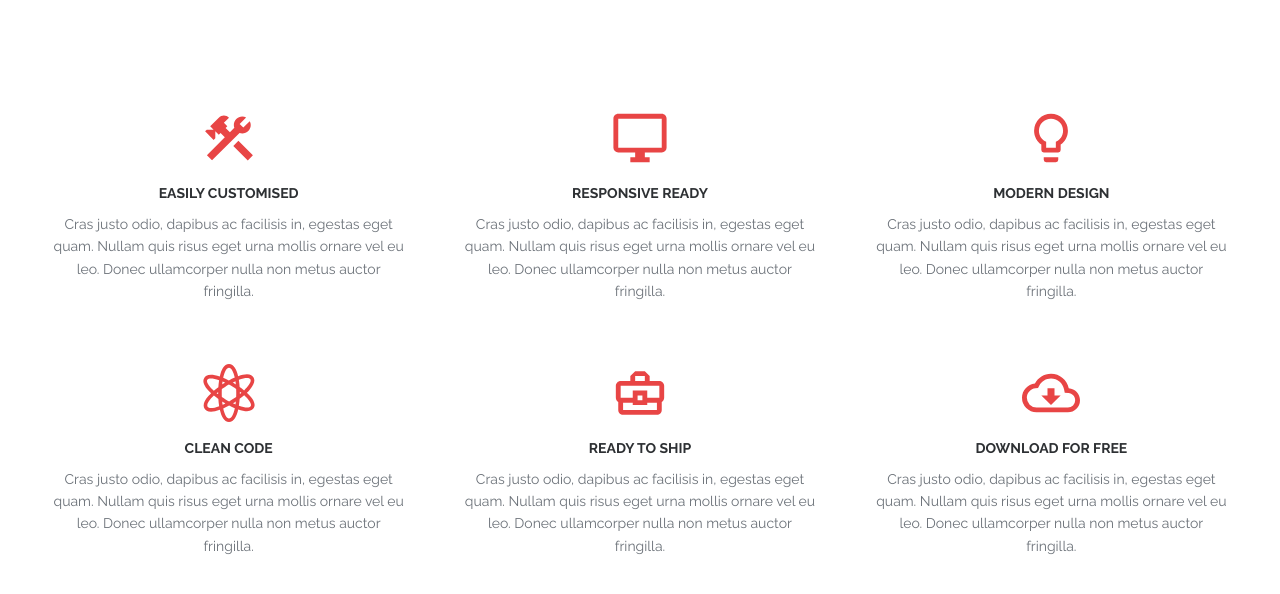
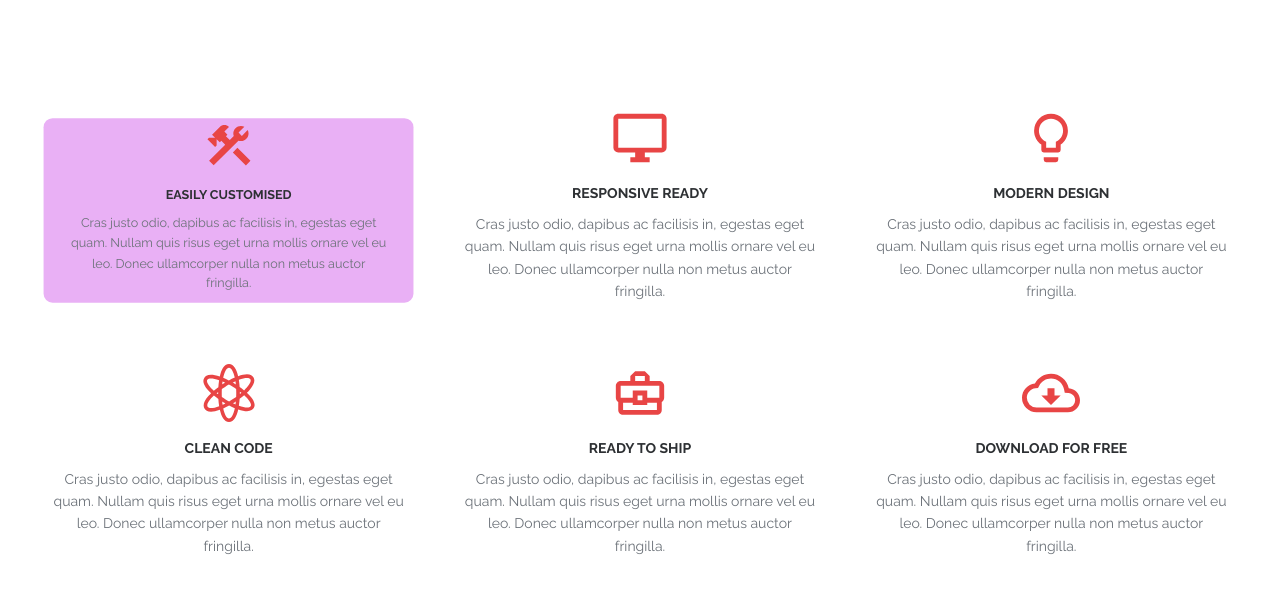
Before and after one commit to dmitriyPruss/grid2, a plain HTML site: page index.html in a window 1280 px wide. In both pictures the pointer is over the element 228 px from the left and 210 px from the top of the page. Drawn offline with Linux system fonts and the light colour scheme.

Commit message:
second commit

```diff
--- a/css/styles.css
+++ b/css/styles.css
@@ -43,6 +43,23 @@ section{
     text-align: center;
 }
 
+.gridContainer>div:hover{
+    background-color: rgb(233, 176, 245);
+    border-radius: 10px;
+    cursor: pointer;
+    transform: scale(0.9);
+    transition: transform 0.5s, background-color 1s cubic-bezier(0.075, 0.82, 0.165, 1) 0.1s;
+}
+
+.gridContainer>div:active{
+    background-color: rgb(223, 209, 88);
+    border-radius: 10px;
+    cursor: pointer;
+    transform: scale(1.1);
+    transition: transform 0.5s, background-color 1s cubic-bezier(0.19, 1, 0.22, 1) 0.2s;
+}
+
+
 .content{
     padding: 0 15px;
 }
```
